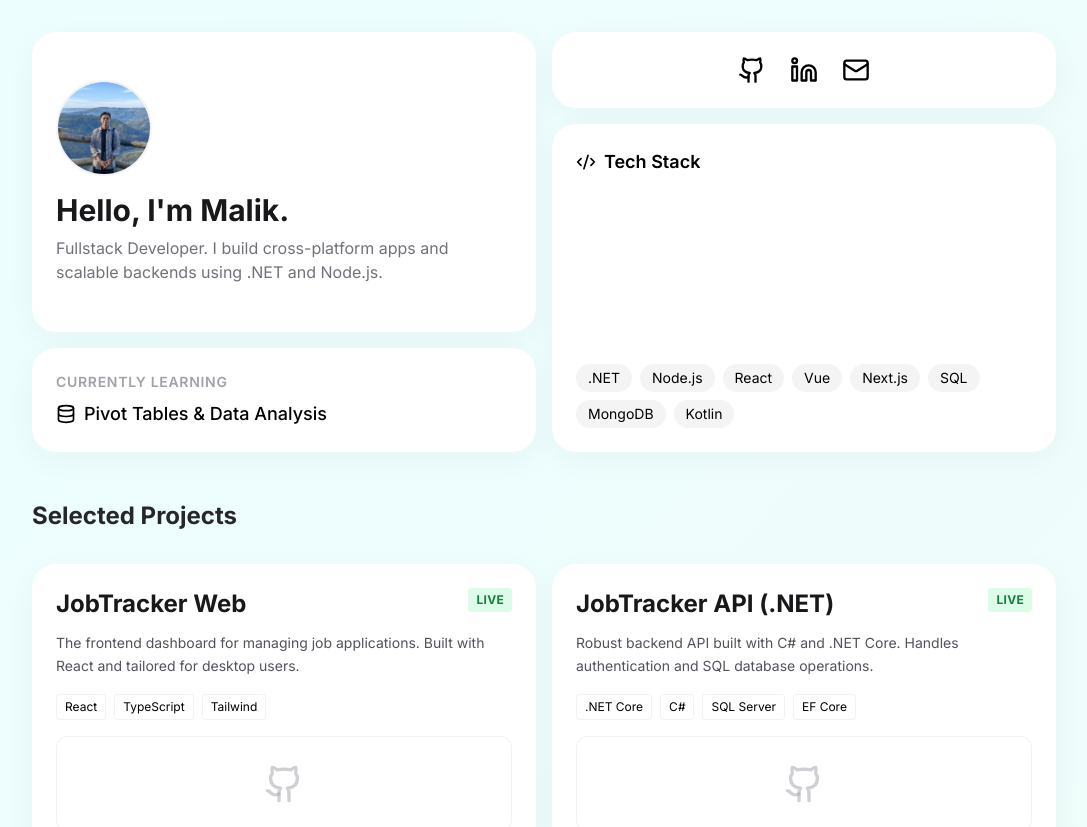
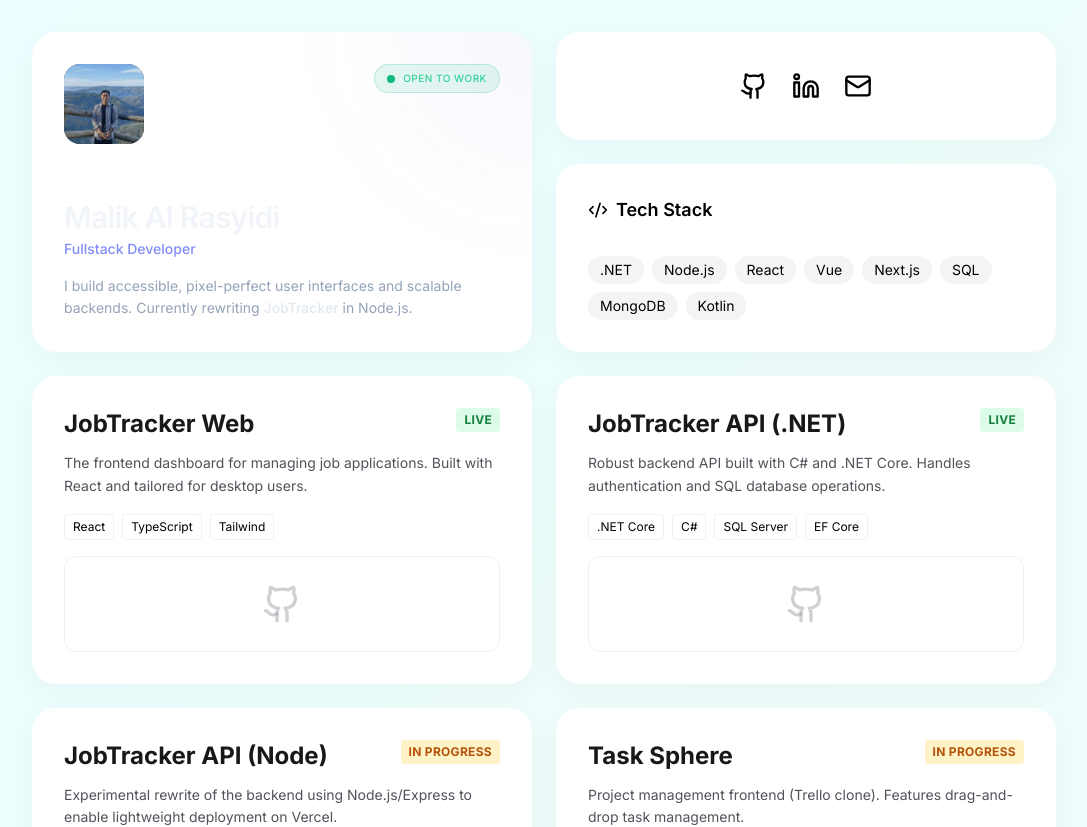
Before and after one commit to malikrasyid/Portfolio, a Next.js app: page / in a window 1280 px wide. Shown: the top 827 px of the page, without its empty margins (96-1183 px from the left). Built offline with nearby package versions, Linux system fonts and the light colour scheme.

Commit message:
redesign the UI

```diff
--- a/app/page.tsx
+++ b/app/page.tsx
@@ -59,27 +59,54 @@ export default function Home() {
 
   return (
     <main className="min-h-screen bg-gradient-to-br from-cyan-50 to-teal-50 dark:from-zinc-900 dark:to-black p-4 md:p-8 flex justify-center">
-      <div className="max-w-5xl w-full grid grid-cols-1 md:grid-cols-4 grid-rows-auto gap-4">
+      <div className="max-w-5xl w-full grid grid-cols-1 md:grid-cols-4 grid-rows-auto gap-6">
 
         {/* PROFILE CARD */}
-        <BentoItem className="md:col-span-2 md:row-span-2 min-h-[300px]">
-          <div className="flex flex-col h-full justify-center">
+<BentoItem className="md:col-span-2 md:row-span-2 min-h-[320px] relative overflow-hidden group">
 
-            {/* IMAGE CONTAINER */}
-            <div className="w-24 h-24 bg-zinc-200 rounded-full mb-4 overflow-hidden border-2 border-zinc-100 dark:border-zinc-700">
+  {/* 1. Subtle Background Glow (Optional aesthetics) */}
+  <div className="absolute top-0 right-0 w-64 h-64 bg-indigo-500/5 rounded-full blur-3xl -mr-32 -mt-32 pointer-events-none"></div>
+
+  <div className="flex flex-col h-full justify-between relative z-10">
+
+    {/* TOP SECTION: Image + Status Badge */}
+    <div className="flex justify-between items-start">
+      {/* Image: Changed to Rounded Square for a sharper look */}
+      <div className="w-20 h-20 bg-slate-800 rounded-2xl overflow-hidden shadow-inner">
         <img
           src="/images/me.jpg"
-                alt="Malik Al Rasyidi"
-                className="w-full h-full object-cover"
+          alt="Malik"
+          className="w-full h-full object-cover opacity-90 group-hover:scale-105 transition-transform duration-500"
         />
       </div>
 
-            <h1 className="text-3xl font-bold text-zinc-900 dark:text-white">
-              Hello, I'm Malik.
+      {/* Status Badge */}
+      <div className="flex items-center gap-2 px-3 py-1.5 bg-emerald-500/10 border border-emerald-500/20 rounded-full">
+        <span className="relative flex h-2 w-2">
+          <span className="animate-ping absolute inline-flex h-full w-full rounded-full bg-emerald-400 opacity-75"></span>
+          <span className="relative inline-flex rounded-full h-2 w-2 bg-emerald-500"></span>
+        </span>
+        <span className="text-[10px] font-medium text-emerald-400 uppercase tracking-wider">
+          Open to Work
+        </span>
+      </div>
+    </div>
+
+    {/* BOTTOM SECTION: Text */}
+    <div>
+      <h1 className="text-3xl font-semibold text-slate-100 tracking-tight">
+        Malik Al Rasyidi
       </h1>
-            <p className="text-zinc-500 mt-2">
-              Fullstack Developer. I build cross-platform apps and scalable backends using .NET and Node.js.
+      <p className="text-indigo-400 font-medium text-sm mt-1 mb-4">
+        Fullstack Developer
       </p>
+
+      <p className="text-slate-400 text-sm leading-relaxed max-w-md">
+        I build accessible, pixel-perfect user interfaces and scalable backends.
+        Currently rewriting <span className="text-slate-200 font-medium">JobTracker</span> in Node.js.
+      </p>
+    </div>
+
   </div>
 </BentoItem>
 
@@ -91,7 +118,7 @@ export default function Home() {
         </BentoItem>
 
         {/* TECH STACK */}
-        <BentoItem className="md:col-span-2 md:row-span-2">
+        <BentoItem className="md:col-span-2">
           <h3 className="text-lg font-semibold mb-4 flex items-center gap-2">
             <Code2 size={20} /> Tech Stack
           </h3>
@@ -103,23 +130,6 @@ export default function Home() {
             ))}
           </div>
         </BentoItem>
-
-        {/* CURRENTLY LEARNING */}
-        <BentoItem className="md:col-span-2">
-          <h3 className="text-sm font-semibold text-zinc-400 uppercase tracking-wider mb-2">
-            Currently Learning
-          </h3>
-          <p className="text-lg font-medium flex items-center gap-2">
-            <Database size={20} /> Pivot Tables & Data Analysis
-          </p>
-        </BentoItem>
-
-        {/* PROJECTS SECTION */}
-        <div className="md:col-span-4 mt-8 mb-4">
-          <h2 className="text-2xl font-bold text-zinc-800 dark:text-zinc-200">
-            Selected Projects
-          </h2>
-        </div>
 
         {projects.map((project, index) => (
           <ProjectCard
--- a/components/BentoItem.tsx
+++ b/components/BentoItem.tsx
@@ -15,7 +15,7 @@ export default function BentoItem({ children, className }: BentoItemProps) {
         "bg-white dark:bg-zinc-900",
 
         // 2. Shape & Spacing
-        "rounded-3xl p-6",
+        "rounded-3xl p-8",
         "flex flex-col justify-between",
 
         // 3. THE NEW STYLE: No border, soft shadow
```
Also changed, not shown: 2 other files (tests, documents, lock files or other folders). Lines whose indentation alone changed are shown as unchanged.
